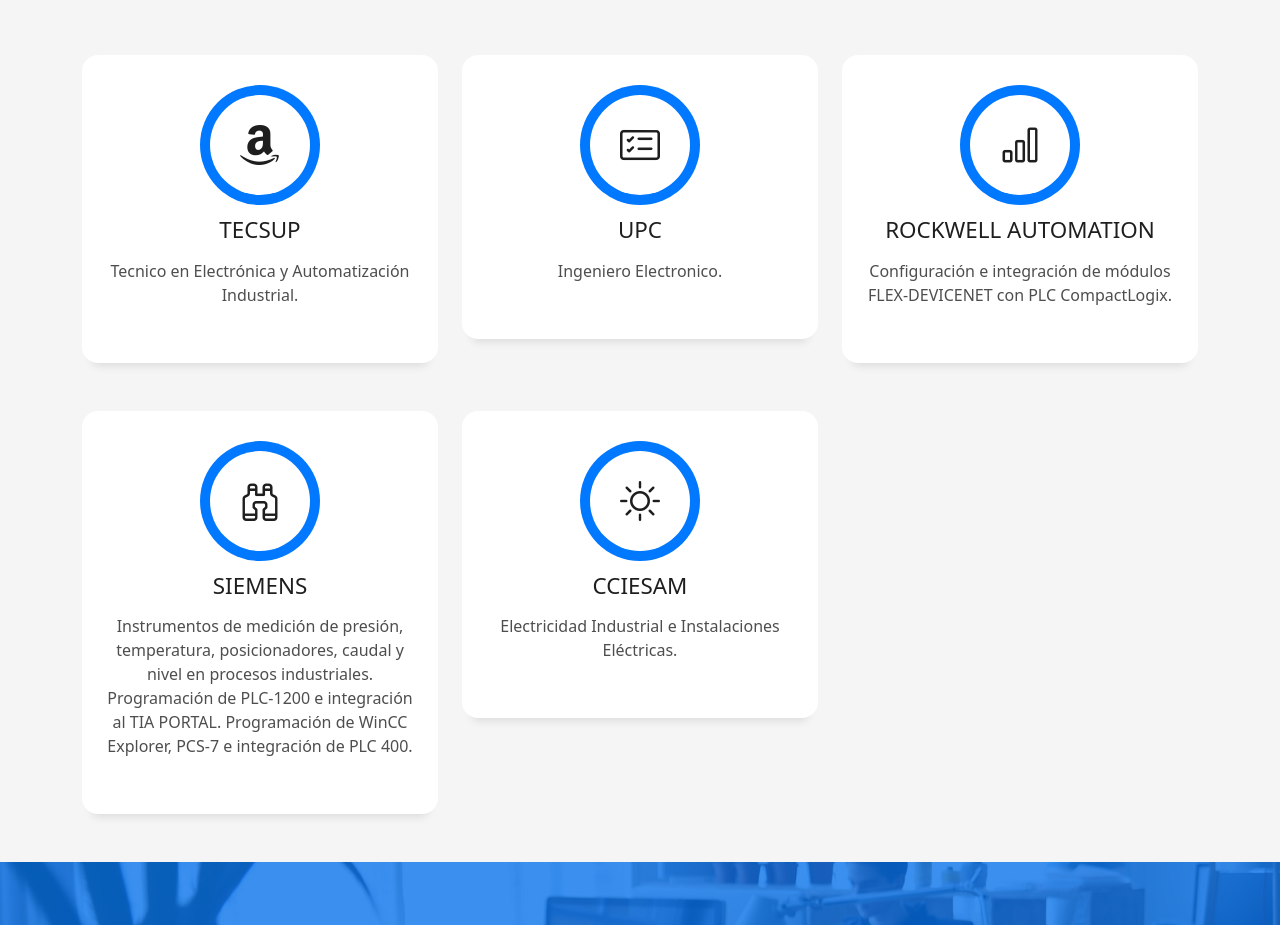
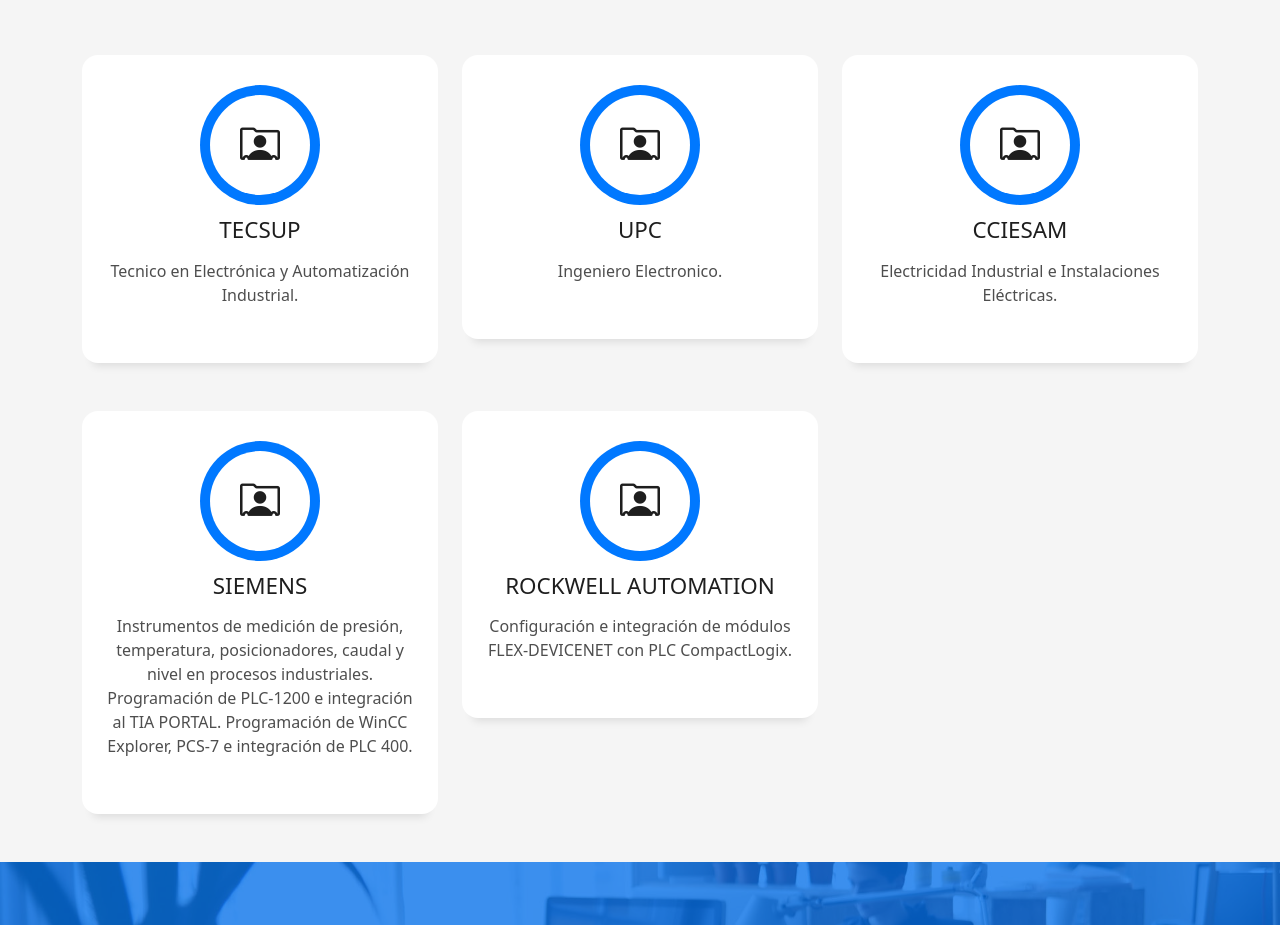
Before and after one commit to SergioDelacruzTorres/SergioDelacruzTorres.github.io, a plain HTML site: page index.html in a window 1280 px wide. Shown: the part 1840-2765 px from the top of the page. Drawn offline with Linux system fonts and the light colour scheme.

Commit message:
Inicializacion del Proyecto

```diff
--- a/index.html
+++ b/index.html
@@ -187,7 +187,7 @@
           <div class="col-md-4">
             <div class="service-box">
               <div class="service-ico">
-                <span class="ico-circle"><i class="bi bi-amazon"></i></span>
+                <span class="ico-circle"><i class="bi bi-person-rolodex"></i></span>
               </div>
               <div class="service-content">
                 <h2 class="s-title">TECSUP</h2>
@@ -200,7 +200,7 @@
           <div class="col-md-4">
             <div class="service-box">
               <div class="service-ico">
-                <span class="ico-circle"><i class="bi bi-card-checklist"></i></span>
+                <span class="ico-circle"><i class="bi bi-person-rolodex"></i></span>
               </div>
               <div class="service-content">
                 <h2 class="s-title">UPC</h2>
@@ -213,12 +213,12 @@
           <div class="col-md-4">
             <div class="service-box">
               <div class="service-ico">
-                <span class="ico-circle"><i class="bi bi-bar-chart"></i></span>
+                <span class="ico-circle"><i class="bi bi-person-rolodex"></i></span>
               </div>
               <div class="service-content">
-                <h2 class="s-title">Rockwell Automation</h2>
+                <h2 class="s-title">CCIESAM</h2>
                 <p class="s-description text-center">
-                  Configuración e integración de módulos FLEX-DEVICENET con PLC CompactLogix.
+                  Electricidad Industrial e Instalaciones Eléctricas.
                 </p>
               </div>
             </div>
@@ -226,7 +226,7 @@
           <div class="col-md-4">
             <div class="service-box">
               <div class="service-ico">
-                <span class="ico-circle"><i class="bi bi-binoculars"></i></span>
+                <span class="ico-circle"><i class="bi bi-person-rolodex"></i></span>
               </div>
               <div class="service-content">
                 <h2 class="s-title">Siemens</h2>
@@ -241,12 +241,12 @@
           <div class="col-md-4">
             <div class="service-box">
               <div class="service-ico">
-                <span class="ico-circle"><i class="bi bi-brightness-high"></i></span>
+                <span class="ico-circle"><i class="bi bi-person-rolodex"></i></span>
               </div>
               <div class="service-content">
-                <h2 class="s-title">CCIESAM</h2>
+                <h2 class="s-title">Rockwell Automation</h2>
                 <p class="s-description text-center">
-                  Electricidad Industrial e Instalaciones Eléctricas.
+                  Configuración e integración de módulos FLEX-DEVICENET con PLC CompactLogix.
                 </p>
               </div>
             </div>
```
